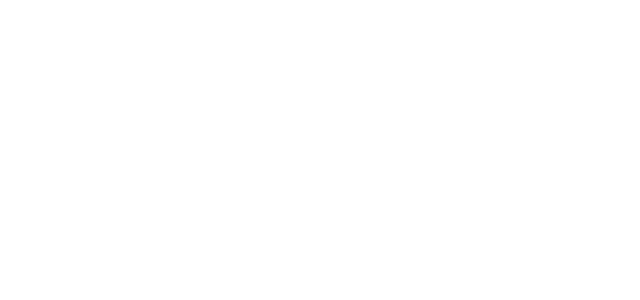
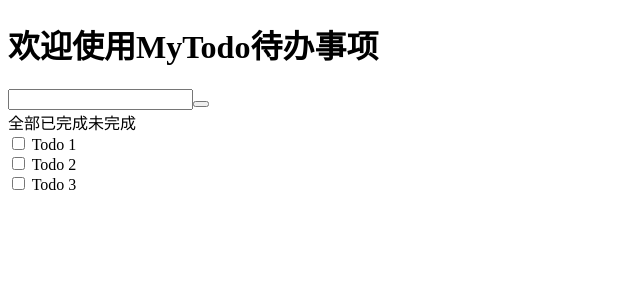
Before and after one commit to muxik/todo-app, a Vue app: page / in a window 1280 px wide. Shown: the top 300 px of the page, without its empty margins (0-640 px from the left). Built offline with nearby package versions, Linux system fonts and the light colour scheme.

Commit message:
template 基本结构

```diff
--- a/src/App.vue
+++ b/src/App.vue
@@ -1,5 +1,46 @@
 <template>
 
+  <main>
+    <div class="container">
+      <h1>欢迎使用MyTodo待办事项</h1>
+      <div class="input-add">
+        <input type="text" name="todo" />
+        <button>
+          <i class="plus"></i>
+        </button>
+      </div>
+      <div class="filters">
+        <span class="filter active">全部</span>
+        <span class="filter">已完成</span>
+        <span class="filter">未完成</span>
+      </div>
+      <div class="todo-list">
+        <div class="todo-item">
+          <label>
+            <input type="checkbox" />
+            Todo 1
+          </label>
+          <span class="check-button"></span>
+        </div>
+
+        <div class="todo-item">
+          <label>
+            <input type="checkbox" />
+            Todo 2
+          </label>
+          <span class="check-button"></span>
+        </div>
+
+        <div class="todo-item">
+          <label>
+            <input type="checkbox" />
+            Todo 3
+          </label>
+          <span class="check-button"></span>
+        </div>
+      </div>
+    </div>
+  </main>
 </template>
 
 <script>
```
